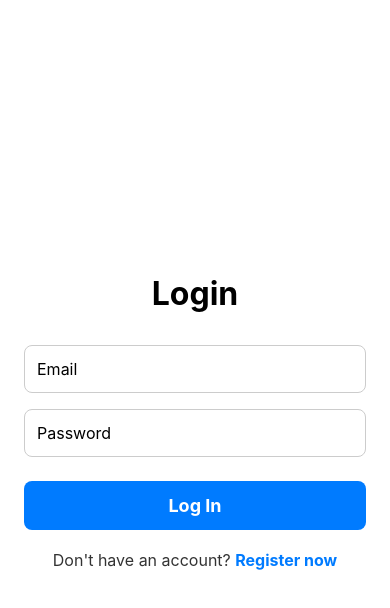
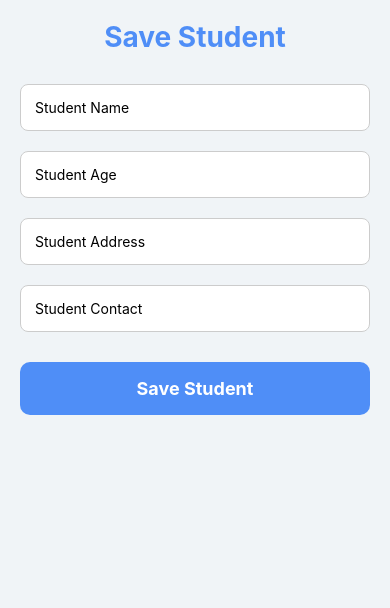
Before and after one commit to binojmadhuranga/MobileApp-StudentManagmentSystem, a React Native app: screen /SaveStudent in a window 390 px wide. Shown: the top 608 px of the page. Built offline with nearby package versions, Linux system fonts and the light colour scheme.

Commit message:
Complete the studenrt save mechanism.

```diff
--- a/App.js
+++ b/App.js
@@ -14,6 +14,8 @@ import { NavigationContainer } from '@react-navigation/native';
 import Home from './src/screens/Home/Home';
 import AuthLoading from './src/screens/AuthLoading/AuthLoading';
 import Menu from './src/screens/Menu/Menu';
+import SaveStudent from './src/screens/SaveStudent/SaveStudent';
+
 
 function App() {
 
@@ -28,6 +30,7 @@ function App() {
         <Stack.Screen name="Register" component={Register} />
         <Stack.Screen name="Home" component={Home} />
         <Stack.Screen name="Menu" component={Menu} />
+         <Stack.Screen name="SaveStudent" component={SaveStudent} />
       </Stack.Navigator>
     </NavigationContainer>
   );
--- /dev/null
+++ b/src/screens/SaveStudent/SaveStudent.js
@@ -0,0 +1,144 @@
+import React, { useState } from 'react';
+import {
+    View,
+    Text,
+    TextInput,
+    TouchableOpacity,
+    StyleSheet,
+    Alert,
+    SafeAreaView,
+    ScrollView
+} from 'react-native';
+import AsyncStorage from '@react-native-async-storage/async-storage';
+
+const SaveStudent = () => {
+    const [studentName, setStudentName] = useState('');
+    const [studentAge, setStudentAge] = useState('');
+    const [studentAddress, setStudentAddress] = useState('');
+    const [studentContact, setStudentContact] = useState('');
+
+    const handleSave = async () => {
+        if (!studentName || !studentAge || !studentAddress || !studentContact) {
+            Alert.alert('Validation', 'All fields are required');
+            return;
+        }
+
+        try {
+            const token = await AsyncStorage.getItem('userToken');
+
+            if (!token) {
+                Alert.alert('Error', 'User token not found. Please login again.');
+                return;
+            }
+
+            const response = await fetch('https://student-api.acpt.lk/api/student/save', {
+                method: 'POST',
+                headers: {
+                    'Content-Type': 'application/json',
+                    'Authorization': `Bearer ${token}`
+                },
+                body: JSON.stringify({
+                    student_name: studentName,
+                    student_age: studentAge,
+                    student_address: studentAddress,
+                    student_contact: studentContact
+                })
+            });
+
+            const data = await response.json();
+
+            if (response.ok) {
+                Alert.alert('Success', 'Student saved successfully');
+                setStudentName('');
+                setStudentAge('');
+                setStudentAddress('');
+                setStudentContact('');
+            } else {
+                Alert.alert('Error', data.message || 'Failed to save student');
+            }
+
+        } catch (error) {
+            console.error('Save Error:', error);
+            Alert.alert('Error', 'Something went wrong. Try again later.');
+        }
+    };
+
+    return (
+        <SafeAreaView style={styles.container}>
+            <ScrollView contentContainerStyle={styles.inner}>
+                <Text style={styles.title}>Save Student</Text>
+
+                <TextInput
+                    style={styles.input}
+                    placeholder="Student Name"
+                    value={studentName}
+                    onChangeText={setStudentName}
+                />
+                <TextInput
+                    style={styles.input}
+                    placeholder="Student Age"
+                    value={studentAge}
+                    onChangeText={setStudentAge}
+                    keyboardType="numeric"
+                />
+                <TextInput
+                    style={styles.input}
+                    placeholder="Student Address"
+                    value={studentAddress}
+                    onChangeText={setStudentAddress}
+                />
+                <TextInput
+                    style={styles.input}
+                    placeholder="Student Contact"
+                    value={studentContact}
+                    onChangeText={setStudentContact}
+                    keyboardType="phone-pad"
+                />
+
+                <TouchableOpacity style={styles.button} onPress={handleSave}>
+                    <Text style={styles.buttonText}>Save Student</Text>
+                </TouchableOpacity>
+            </ScrollView>
+        </SafeAreaView>
+    );
+};
+
+const styles = StyleSheet.create({
+    container: {
+        flex: 1,
+        backgroundColor: '#f0f4f7',
+    },
+    inner: {
+        padding: 20,
+        justifyContent: 'center',
+    },
+    title: {
+        fontSize: 28,
+        marginBottom: 20,
+        textAlign: 'center',
+        fontWeight: 'bold',
+        color: '#4F8EF7',
+    },
+    input: {
+        backgroundColor: '#fff',
+        padding: 14,
+        marginVertical: 10,
+        borderRadius: 8,
+        borderWidth: 1,
+        borderColor: '#ccc',
+    },
+    button: {
+        backgroundColor: '#4F8EF7',
+        paddingVertical: 16,
+        borderRadius: 10,
+        marginTop: 20,
+        alignItems: 'center',
+    },
+    buttonText: {
+        color: '#fff',
+        fontSize: 18,
+        fontWeight: 'bold',
+    },
+});
+
+export default SaveStudent;
```
